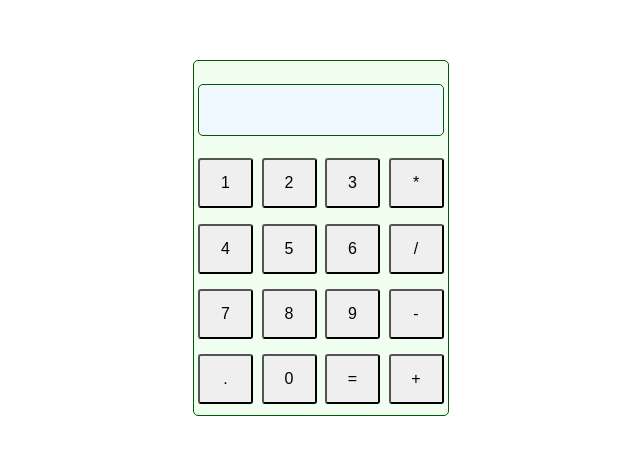
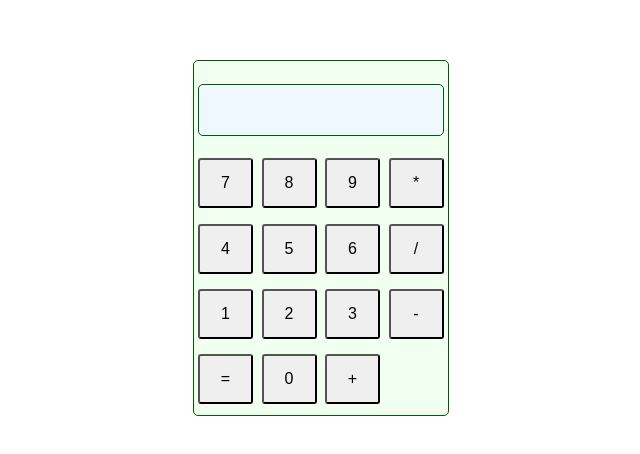
Before and after one commit to S1ealth/React-Calculator, a React (Create React App) app: page / in a window 1280 px wide. Shown: the part 162-616 px from the top of the page, without its empty margins (319-959 px from the left). Built offline with nearby package versions, Linux system fonts and the light colour scheme.

Commit message:
Correct buttons layout

```diff
--- a/src/App.js
+++ b/src/App.js
@@ -1,7 +1,7 @@
 import React, { Component } from 'react';
 import './App.css';
 
-const numbers = [ 1, 2, 3, '*', 4, 5, 6, '/', 7, 8, 9, '-', '.', 0, '=', '+' ]
+const numbers = [ 7, 8, 9, '*', 4, 5, 6, '/', 1, 2, 3, '-', '=', 0, '+' ]
 
 class Button extends Component {
   render() {
@@ -10,7 +10,7 @@ class Button extends Component {
   )}
 }
 
-const regexInput = /\.?\d/
+const regexInput = /\d/
 class App extends Component {
   state = {
     input: '',
```
